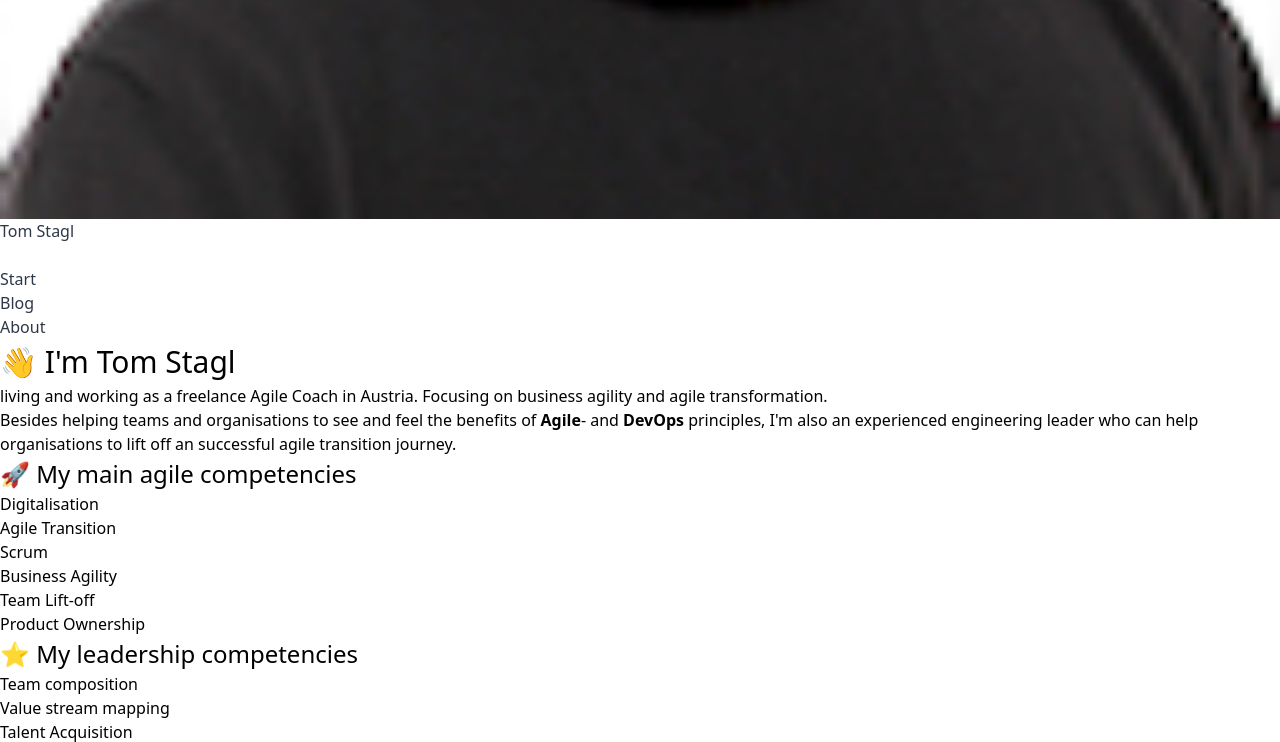
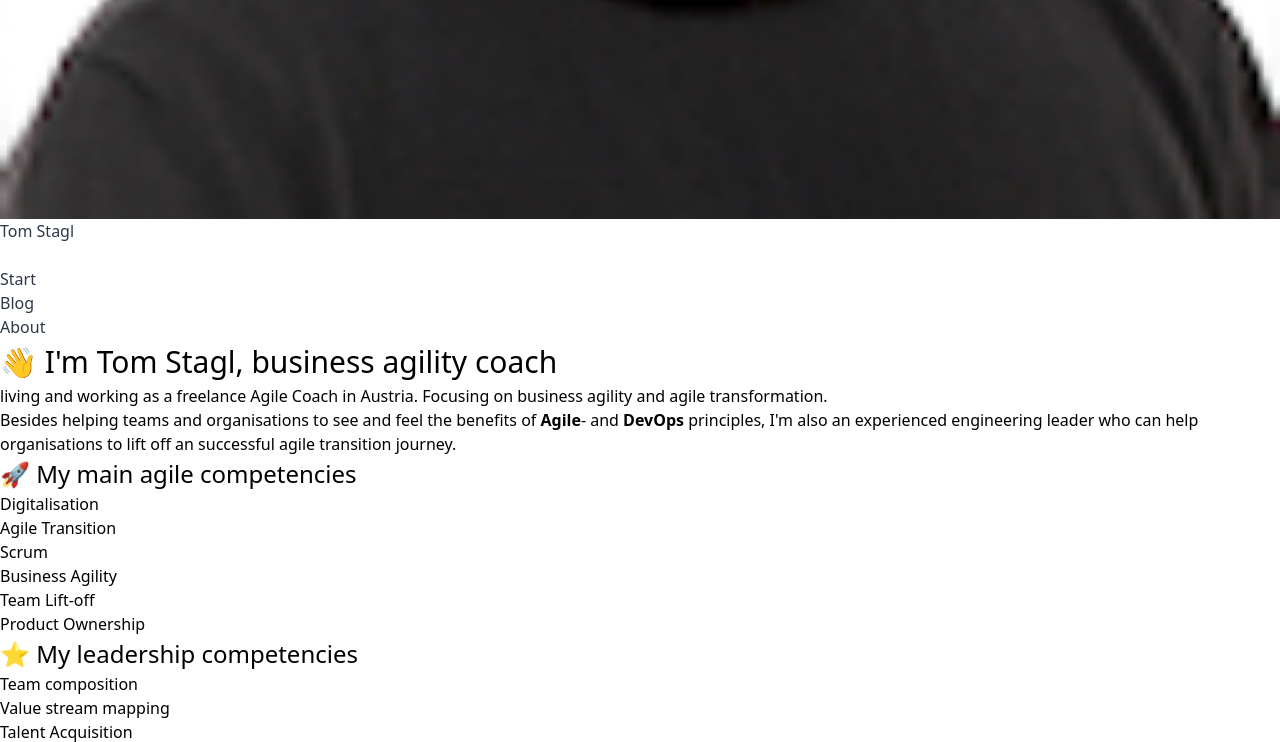
Before and after one commit to tomstagl/tomstagl.com, a Gatsby site: page / in a window 1280 px wide. Shown: the part 1077-1819 px from the top of the page. Built offline with nearby package versions, Linux system fonts and the light colour scheme; Gatsby itself is replaced by a stand-in of ours.

Commit message:
update index page text to fit my offering

```diff
--- a/src/pages/index.js
+++ b/src/pages/index.js
@@ -7,7 +7,7 @@ const IndexPage = () => (
   <Layout>
     <SEO title="Business Agility Coach" />
     <div>
-      <h1>👋 I&apos;m Tom Stagl</h1>
+      <h1>👋 I&apos;m Tom Stagl, business agility coach</h1>
       <p>
         living and working as a freelance <span className="font-bold text-teal-500">Agile Coach</span> in
         Austria. Focusing on <span className="font-bold text-teal-500">business agility</span> and <span className="font-bold text-teal-500">agile transformation</span>.
```
